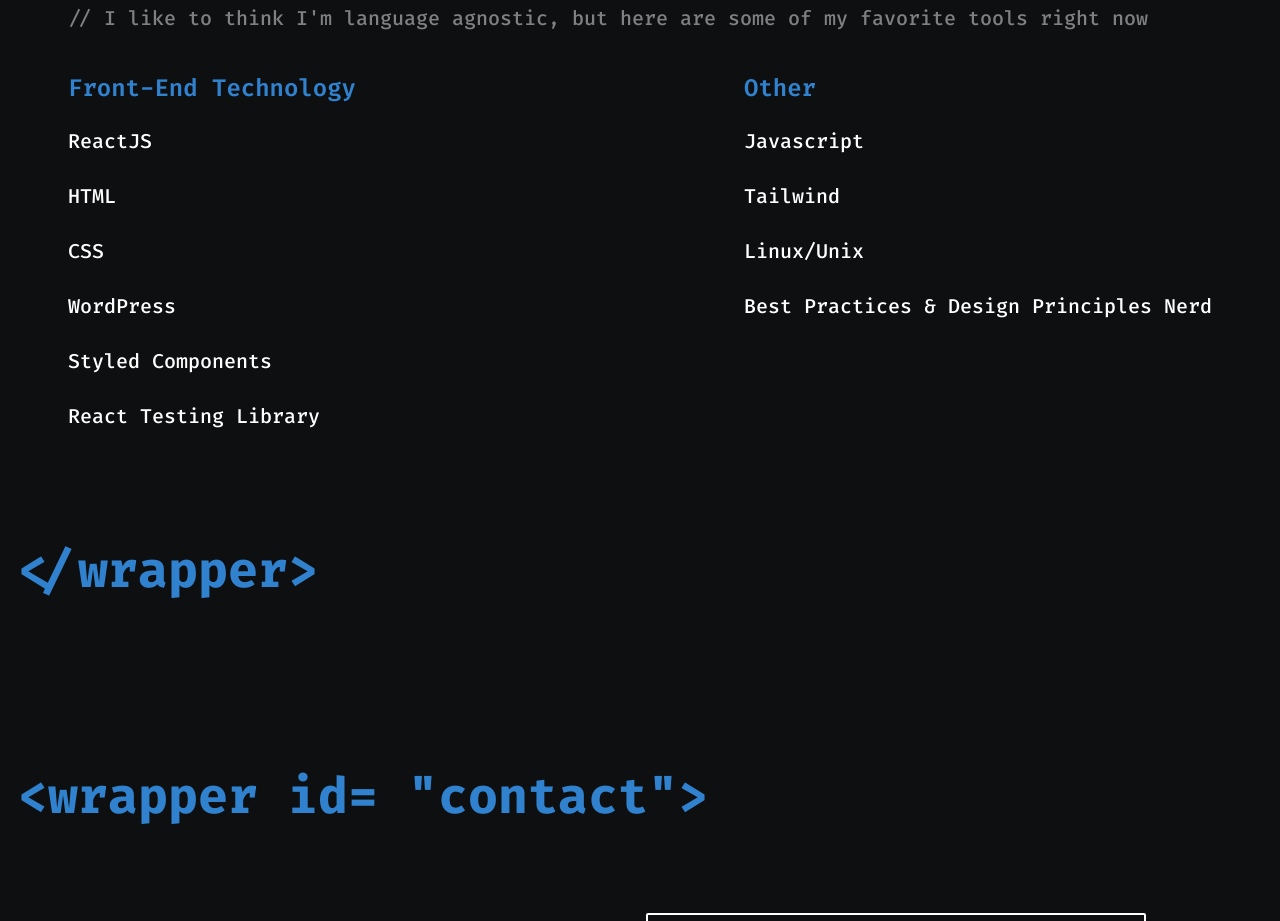
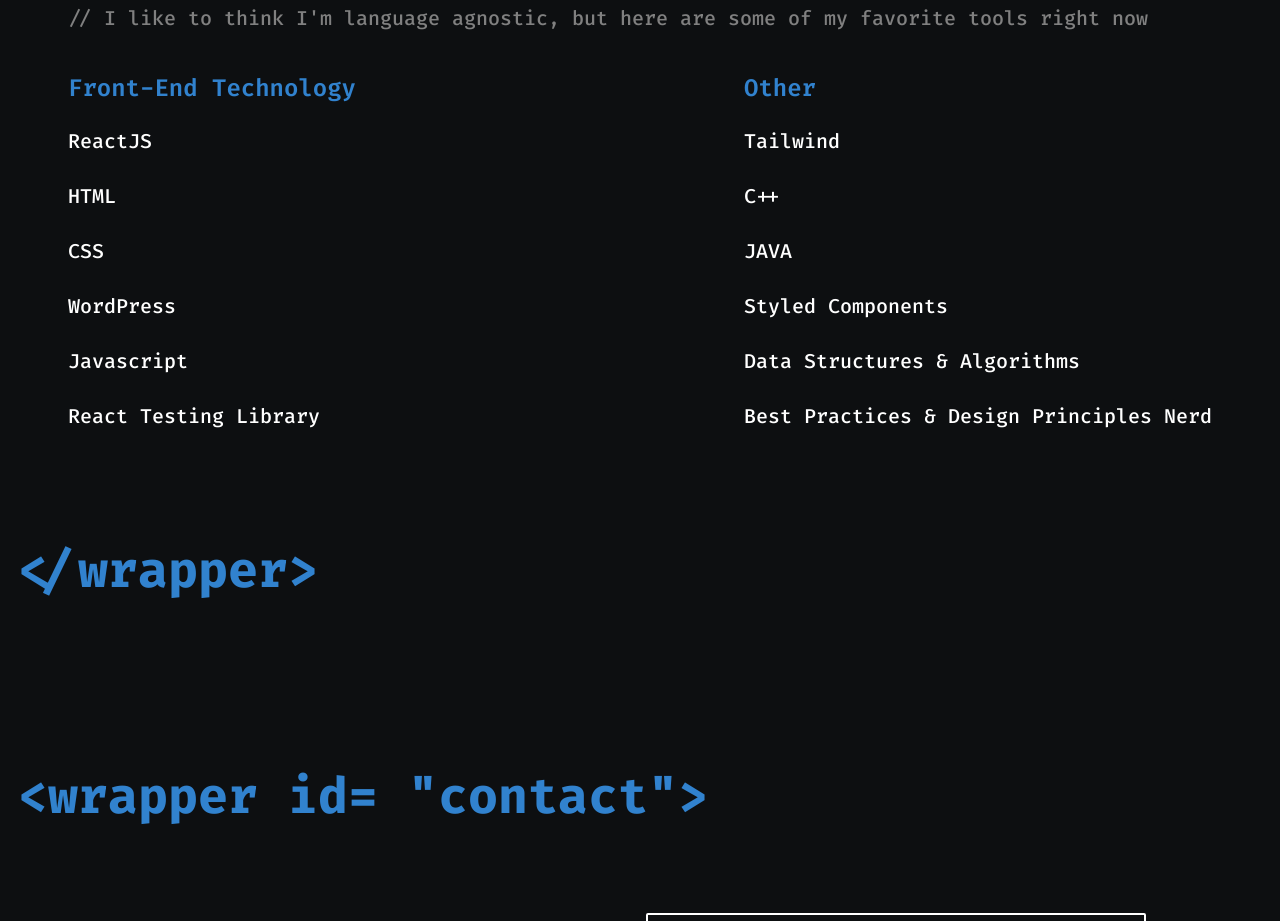
Before and after one commit to KartikBudania/portfolio, a React (Create React App) app: page / in a window 1280 px wide. Shown: the part 6500-7421 px from the top of the page. Built offline with nearby package versions, Linux system fonts and the light colour scheme.

Commit message:
tools updated

```diff
--- a/src/Tools.js
+++ b/src/Tools.js
@@ -13,14 +13,16 @@
                     <h3>HTML</h3>
                     <h3>CSS</h3>
                     <h3>WordPress</h3>
-                    <h3>Styled Components</h3>
+                    <h3>Javascript</h3>
                     <h3>React Testing Library</h3>
                 </div>
                 <div>
                     <h5>Other</h5>
-                    <h3>Javascript</h3>
                     <h3>Tailwind</h3>
-                    <h3>Linux/Unix</h3>
+                    <h3>C++</h3>
+                    <h3>JAVA</h3>
+                    <h3>Styled Components</h3>
+                    <h3>Data Structures & Algorithms</h3>
                     <h3>Best Practices & Design Principles Nerd</h3>
                 </div>
             </div>
```
